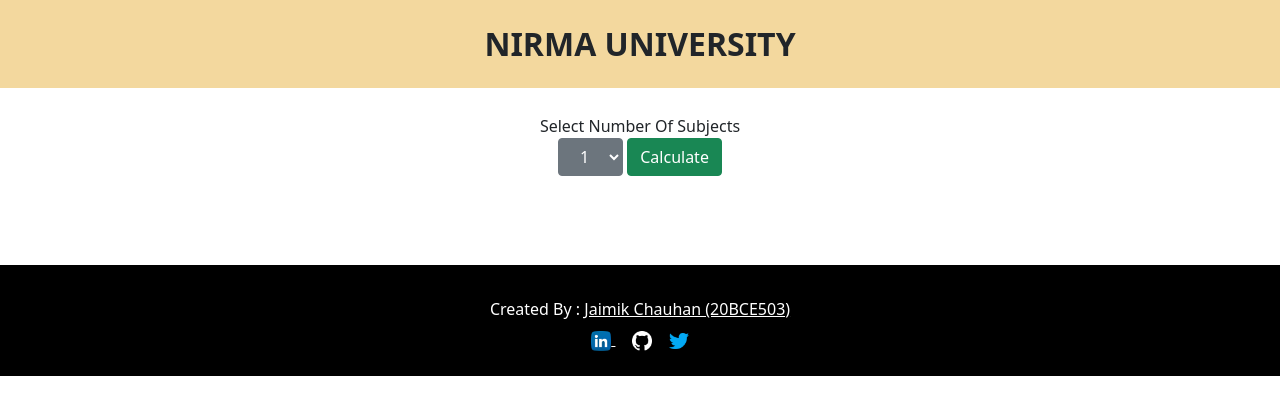
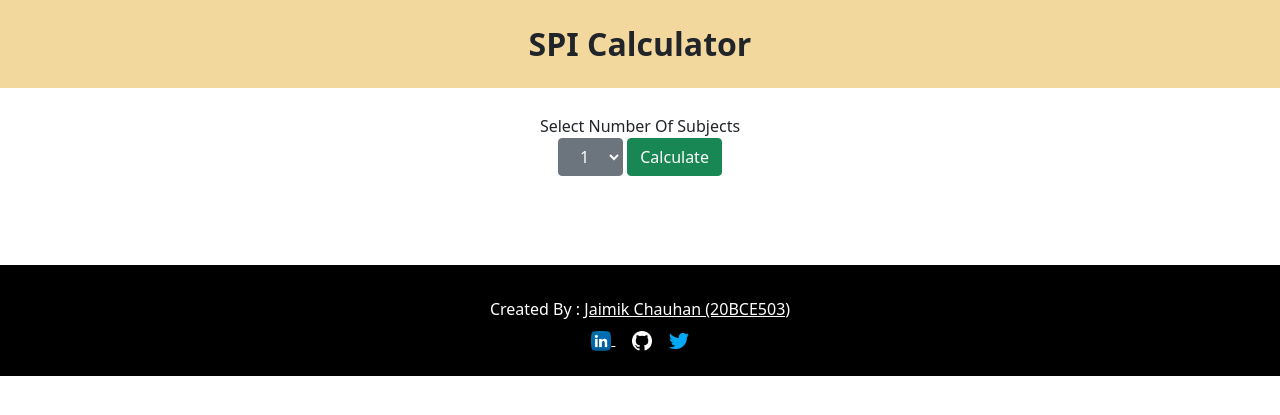
Before and after one commit to jaimik64/spiCalculator, a PHP site: page / in a window 1280 px wide. Shown: the top 415 px of the page. Run offline with PHP 8.4, Linux system fonts and the light colour scheme; the visitor is signed in with stand-in values (Sample User, id 1).

Commit message:
Second Commit

```diff
--- a/index.php
+++ b/index.php
@@ -27,7 +27,7 @@
 
 <body>
     <header>
-        NIRMA UNIVERSITY
+        SPI Calculator
     </header>
     <form method="POST" action="<?php echo htmlspecialchars($_SERVER["PHP_SELF"]); ?>">
 
```
